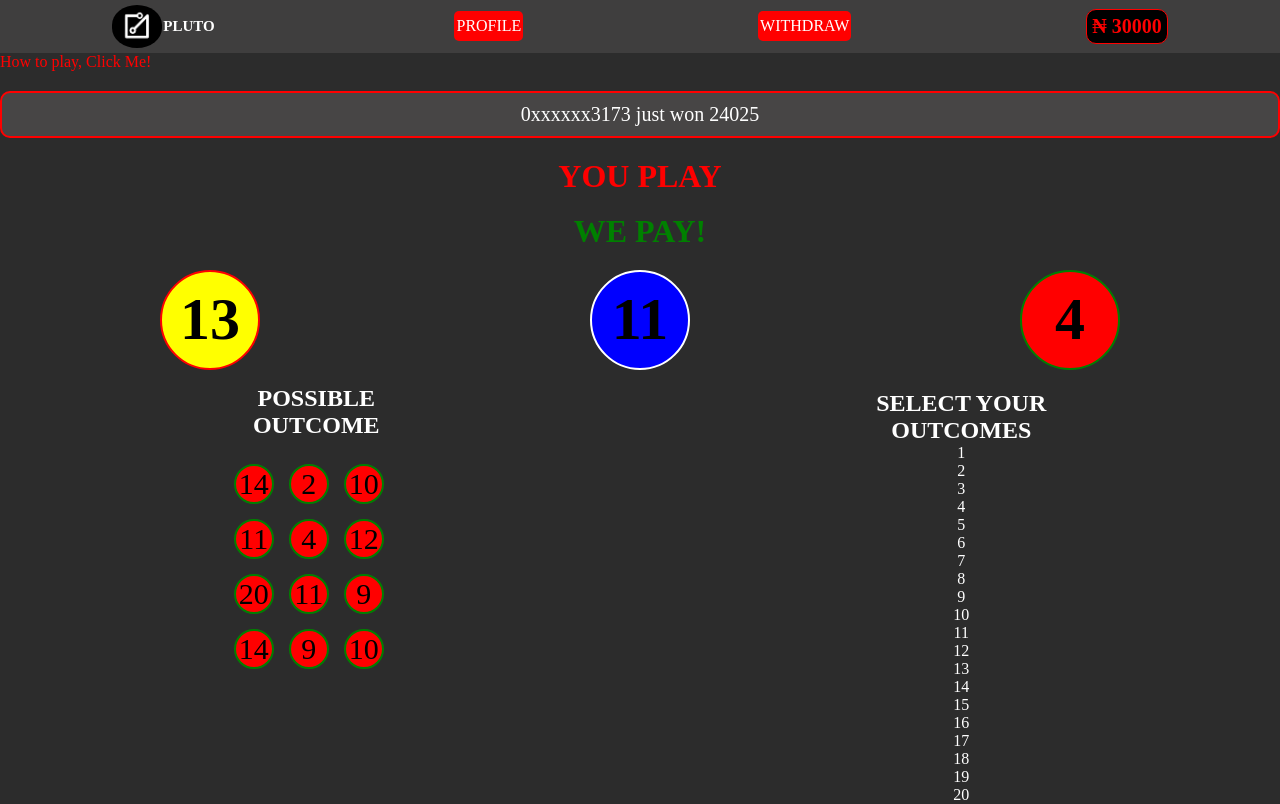
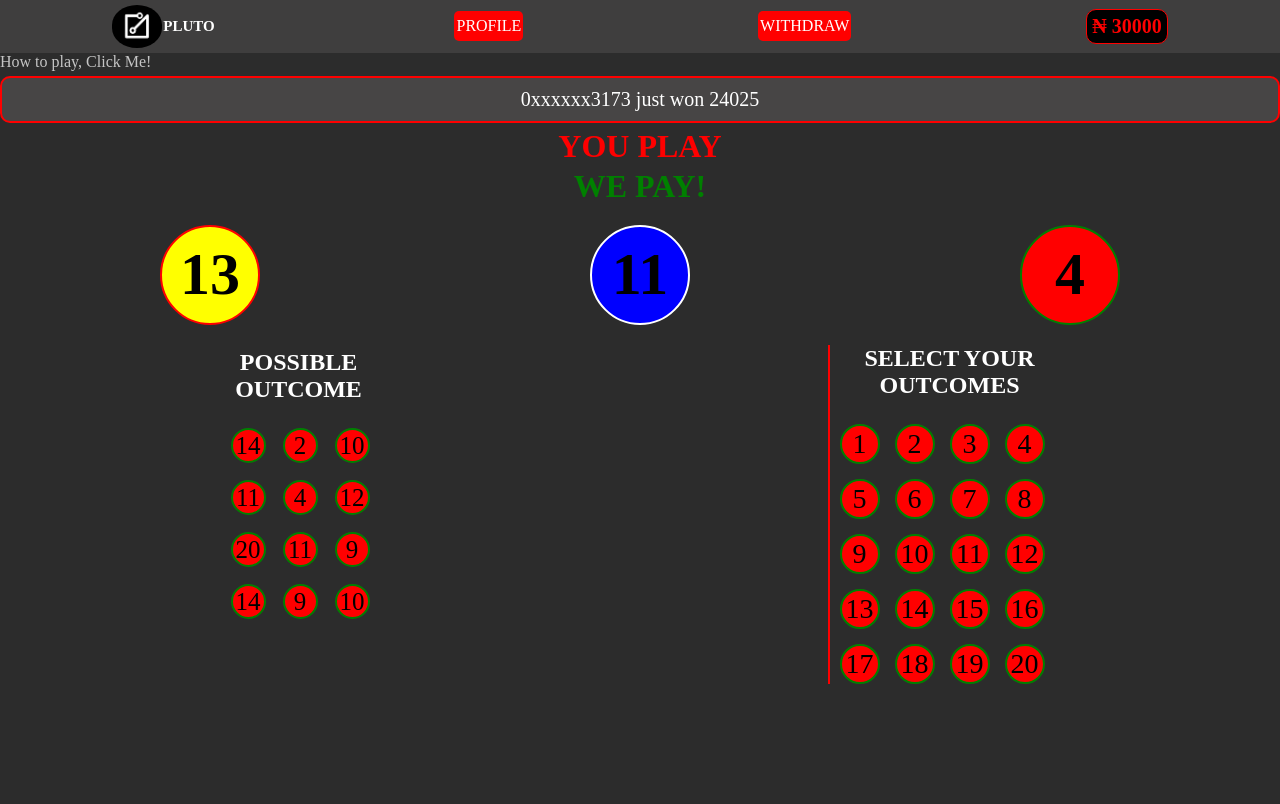
Before and after one commit to Dev-180Memes/Game, a React (Vite) app in the folder vite-project/: page / in a window 1280 px wide. Built offline with nearby package versions, Linux system fonts and the light colour scheme.

Commit message:
further development

```diff
--- a/vite-project/src/components/css/body.css
+++ b/vite-project/src/components/css/body.css
@@ -1,16 +1,18 @@
 body {
     background: #2C2C2C;
+    overflow: hidden;
 }
 
 .intro {
     text-align: center;
     /* display: flex; */
-    margin: 20px 0;
+    margin-top: 5px;
     color: red;
 }
 
 .we-pay {
     color: green;
+    margin-top: -15px;
 }
 
 .numbers {
@@ -77,21 +79,40 @@ body {
 }
 
 .possible {
-    margin-top: -140px;
+    margin-top: -60px;
 }
 
 .outcome {
     display: grid;
-    grid-template-columns: 55px 55px 55px;
-    grid-template-rows: 55px 55px 55px;
+    grid-template-columns: 52px 52px 52px;
+    grid-template-rows: 52px 52px 52px;
 }
 
-.outcome-1 {
-    /* grid-row: 1 / .5; */
-    /* grid-row-end: 1 /5; */
+.outcomes {
+    display: grid;
+    grid-template-columns: 55px 55px 55px 55px;
+    grid-template-rows: 55px 55px 55px 55px;
 }
 
 .outcome > p {
+    height: 35px;
+    width: 35px;
+    align-items: center;
+    justify-content: center;
+    display: table-cell;
+    text-align: center;
+    display: flex;
+    font-size: 25px;
+    vertical-align: middle;
+    border-radius: 50%; /* may require vendor prefixes */
+    background: red;
+    color: black;
+    margin-top: 25px;
+    margin-left: 10px;
+    border: 2px solid green;
+}
+
+.outcomes > p {
     height: 40px;
     width: 40px;
     align-items: center;
@@ -99,7 +120,7 @@ body {
     display: table-cell;
     text-align: center;
     display: flex;
-    font-size: 30px;
+    font-size: 28px;
     vertical-align: middle;
     border-radius: 50%; /* may require vendor prefixes */
     background: red;
@@ -107,3 +128,8 @@ body {
     margin-top: 25px;
     border: 2px solid green;
 }
+
+.possibles {
+    border-left: 2px solid red;
+    padding-left: 10px;
+}
--- a/vite-project/src/components/css/navbar.css
+++ b/vite-project/src/components/css/navbar.css
@@ -77,6 +77,6 @@
 }
 
 a{
-    color: red;
+    color: rgb(197, 197, 197);
     text-decoration: none;
 }
--- a/vite-project/src/components/css/testimonies.css
+++ b/vite-project/src/components/css/testimonies.css
@@ -1,7 +1,7 @@
 body {
     color: white;
-    margin: 0;
-    padding: 0;
+    /* margin: 0; */
+    /* padding: 0; */
 }
 
 .main-body {
@@ -9,7 +9,7 @@ body {
     text-align: center;
     /* align-items: center; */
     color: white;
-    margin-top: 20px;
+    margin-top: 5px;
     padding: 10px 0;
     /* width: 300px; */
     background-color: rgb(71, 69, 69);
--- a/vite-project/src/components/js/Body.tsx
+++ b/vite-project/src/components/js/Body.tsx
@@ -28,9 +28,9 @@ const Body = () => {
 
   //////////////////////////////////////////////////////
 
-  if (first === 11) {
-    alert("you just won the jackpot")
-  }
+  // if (first === 11) {
+  //   alert("you just won the jackpot")
+  // }
 
   return (
     <div>
@@ -69,7 +69,7 @@ const Body = () => {
                 <h2>POSSIBLE <br /> OUTCOME</h2>
               </div>
               <div className="outcome">
-                <p className='outcome-1'>{a}</p>
+                <p className='1'>{a}</p>
                 <p>{b}</p>
                 <p>{c}</p>
                 <p>{d}</p>
@@ -113,7 +113,6 @@ const Body = () => {
               <p>20</p>
             </div>
           </div>
-
         </div>
 
       </div>
```
Lines whose indentation alone changed are shown as unchanged.
